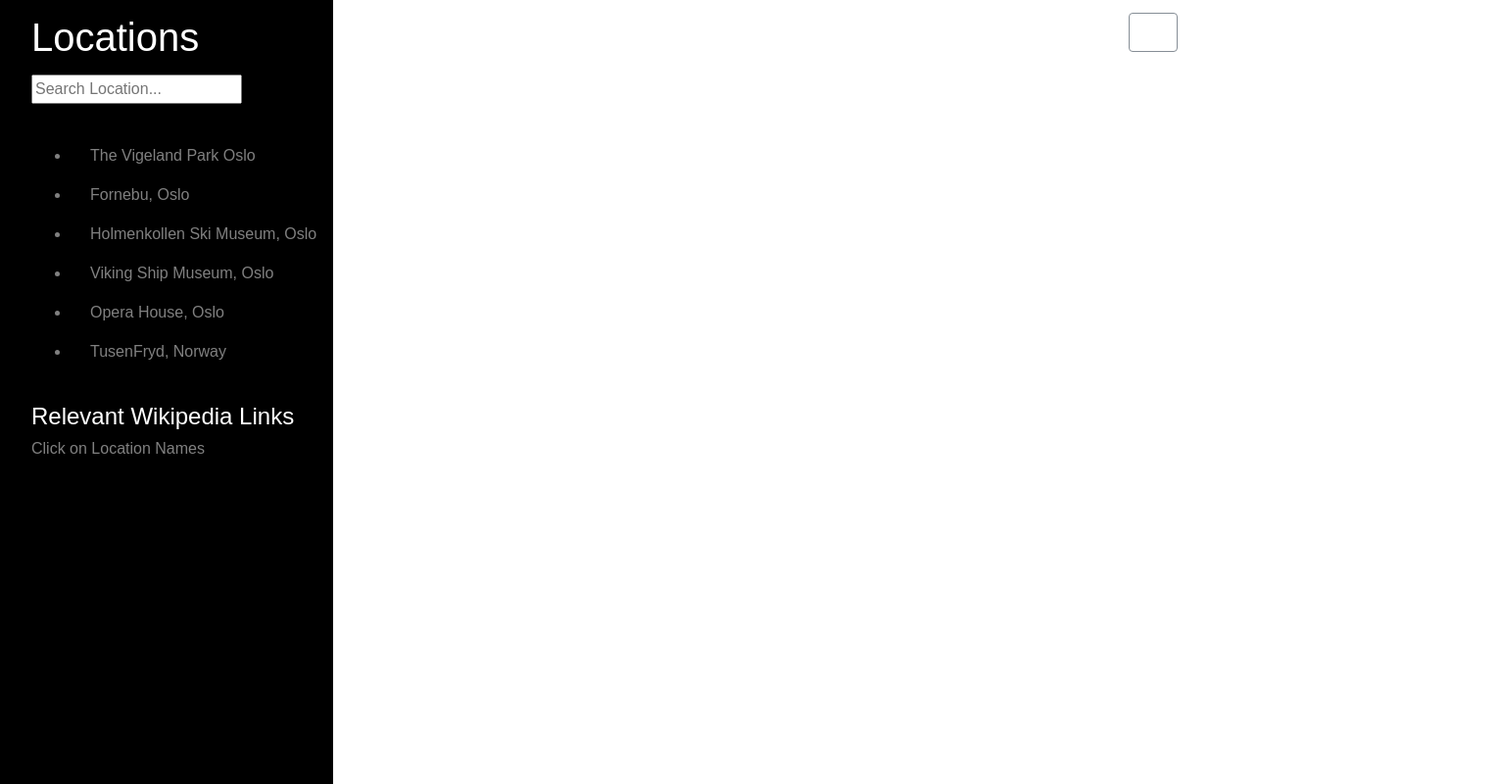
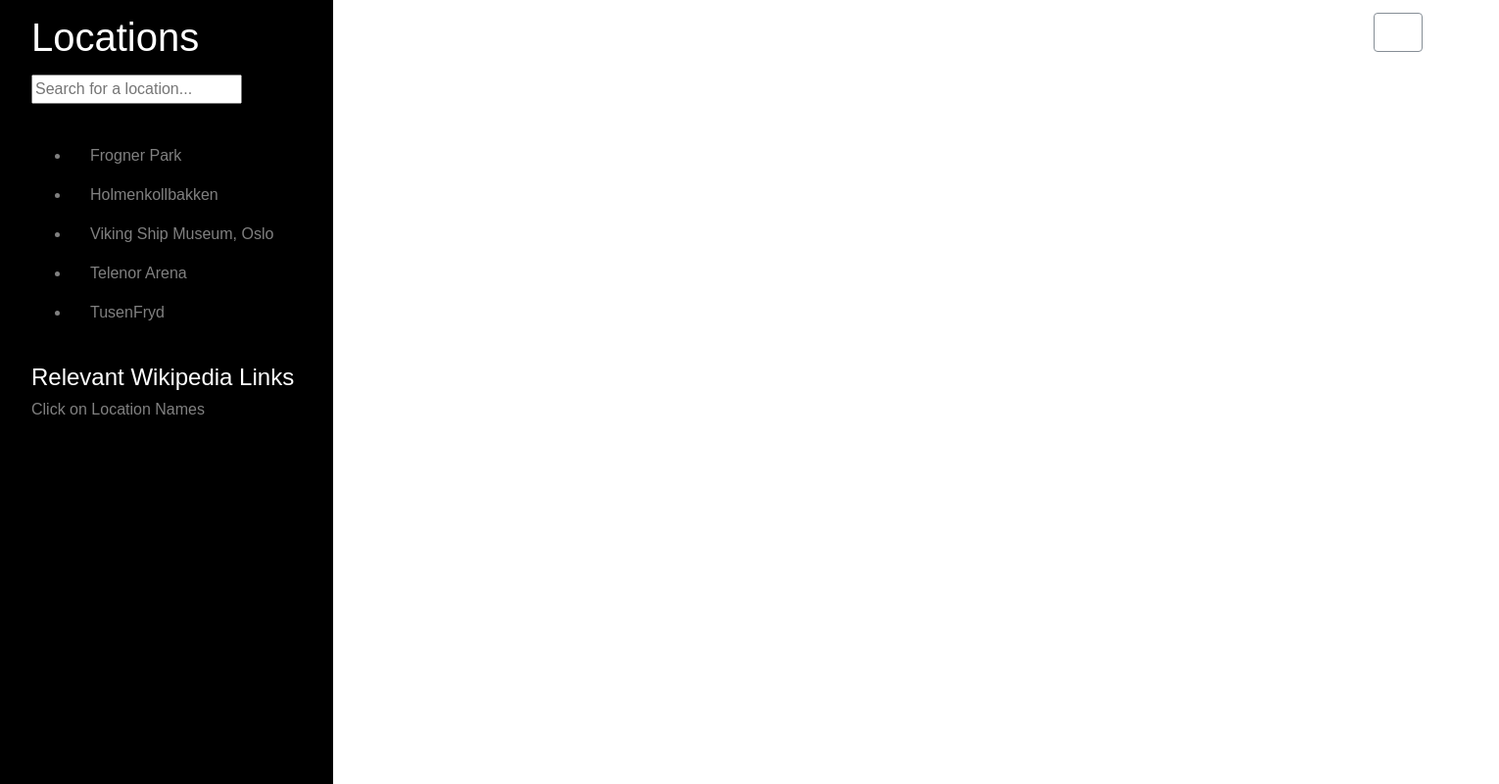
Before and after one commit to daliasgit/NeighborhoodMap, a website: page index.html in a window 1280 px wide. Shown: the whole page at 98% size, 1530 px wide, since content can reach past the window. Drawn offline with Linux system fonts and the light colour scheme; some packages are replaced by stand-ins of ours; files that its build step writes are made by us from their sources.

Commit message:
modified js/map.js & index.html

```diff
--- a/index.html
+++ b/index.html
@@ -3,8 +3,6 @@
 <head>
   <meta charset="utf-8">
   <meta content="width=device-width, initial-scale=1, shrink-to-fit=no" name="viewport">
-  <meta content="" name="description">
-  <meta content="" name="author">
   <title>Neighborhood Map Project</title><!-- Bootstrap core CSS -->
   <link href="js/vendor/bootstrap/css/bootstrap.min.css" rel="stylesheet"><!-- Custom styles for this template -->
   <link href="css/simple-sidebar.css" rel="stylesheet">
@@ -18,7 +16,7 @@
           <h1>Locations</h1>
           <p></p>
           <form>
-            <input data-bind="textInput: filter" id="street" placeholder="Search Location...">
+            <input data-bind="textInput: filter" id="street" placeholder="Search for a location...">
           </form>
           <hr>
           <ul data-bind="foreach: myLocations">
@@ -36,13 +34,12 @@
           </div>
         </div>
       </div>
-    </div>
-  </div><!-- /#sidebar-wrapper -->
+
   <!-- Page Content -->
   <div id="page-content-wrapper">
     <div id="map"></div><a class="btn btn-secondary" href="#menu-toggle" id="menu-toggle">&#9776;</a>
   </div>
-  <div class="container-fluid">
+
     <!-- /#page-content-wrapper -->
     <!-- /#wrapper -->
     <!-- Bootstrap core JavaScript -->
@@ -63,6 +60,6 @@
 
     <script async defer onerror="mapError()" src="https://maps.googleapis.com/maps/api/js?libraries=geometry,places&key=AIzaSyA7_upmm7lR3dakqelTlhVV2P6nSvCF2xQ&v=3&callback=viewModel.initMap">
     </script>
-  </div>
+
 </body>
 </html>
--- a/js/map.js
+++ b/js/map.js
@@ -7,23 +7,16 @@ var markers = [];
 
 // These are the place listings that wiil be shown to the user.
 var locations = [ {
-	name: 'The Vigeland Park Oslo',
+    name: 'Frogner Park',
+    location: {
+        lat: 59.926614,
+        lng: 10.703452
+    }
+}, {
+	name: 'Holmenkollbakken',
 	location: {
-		lat: 59.927190,
-		lng: 10.700812
-	}
-}, {
-	name: 'Fornebu, Oslo',
-	location: {
-		lat: 59.900185,
-		lng: 10.628829
-    }
-
-}, {
-	name: 'Holmenkollen Ski Museum, Oslo',
-	location: {
-		lat: 59.964337,
-		lng: 10.667083
+		lat: 59.964167,
+		lng: 10.667783
 	}
 }, {
 	name: 'Viking Ship Museum, Oslo',
@@ -32,17 +25,17 @@ var locations = [ {
 		lng: 10.684397
 	}
 }, {
-	name: 'Opera House, Oslo',
+	name: 'Telenor Arena',
 	location: {
-		lat: 59.907650,
-		lng: 10.753138
+		lat: 59.903310,
+		lng: 10.623948
 	}
 }, {
-	name: 'TusenFryd, Norway',
+	name: 'TusenFryd',
 	location: {
-		lat: 59.748181,
-		lng: 10.778209
-	}
+		lat: 59.748235,
+		lng: 10.778273
+    }
 } ];
 
  // Create a styles array to use with the map.
@@ -114,9 +107,9 @@ var locations = [ {
     ];
 
 var Location = function( data ) {
-    this.name = ko.observable( data.name );
+    this.name =  data.name;
     this.visible = ko.observable( true );
-    this.location = ko.observable( data.location );
+    this.location = data.location ;
     this.marker = data.marker;
 };
 
@@ -130,8 +123,7 @@ var ViewModel = function() {
     this.markers = ko.observableArray( locations );
     this.filter = ko.observable( "" );
     this.wikipedia = ko.observableArray( [] );
-    url = ko.observable( this.currentlocation );
-    details = ko.observable( url );
+
 
     this.search = function( value ) {
         // remove all the current locations, which removes them from the view
@@ -215,9 +207,9 @@ var ViewModel = function() {
     };
 };
 
-function mapError() {
-    document.getElementById("head").innerHTML = "<h1>Oops! Something went wrong. Please try again!</h1>";
-}
+window.mapError = function( errorMsg, url, lineNumber ) {
+    alert( 'Google Maps Failed To Load' );
+};
 
 var loadData = function( name ) {
 
```
